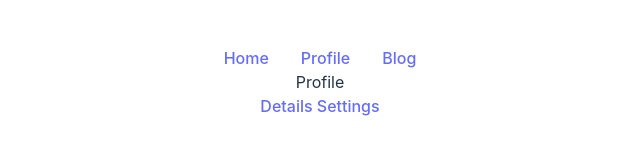
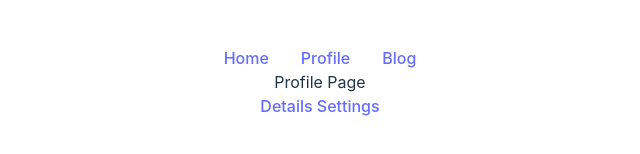
Before and after one commit to TheMSFlow/alx-fe-reactjs, a React (Vite) app in the folder react-router-advanced/: page /Profile in a window 1280 px wide. Shown: the part 318-472 px from the top of the page, without its empty margins (320-960 px from the left). Built offline with nearby package versions, Linux system fonts and the light colour scheme.

Commit message:
task 2 check

```diff
--- a/react-router-advanced/src/components/Profile.jsx
+++ b/react-router-advanced/src/components/Profile.jsx
@@ -4,7 +4,7 @@ import { Link, Outlet } from 'react-router-dom'
 const Profile = () => {
   return (
     <>
-    <div>Profile</div>
+    <div>Profile Page </div>
     <nav>
         <Link to='details'> Details </Link>
         <Link to='settings'> Settings </Link>
```
